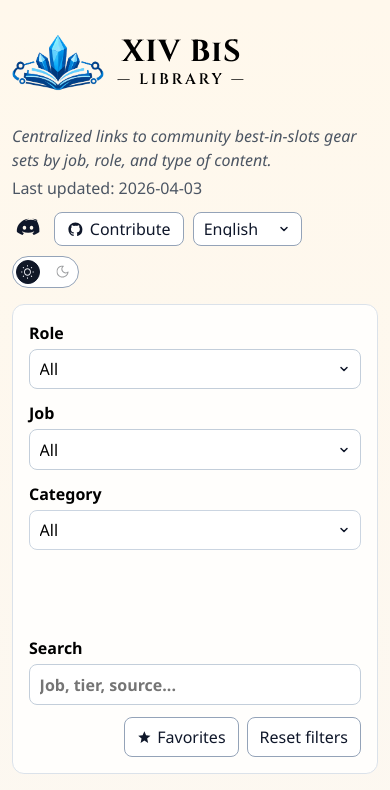
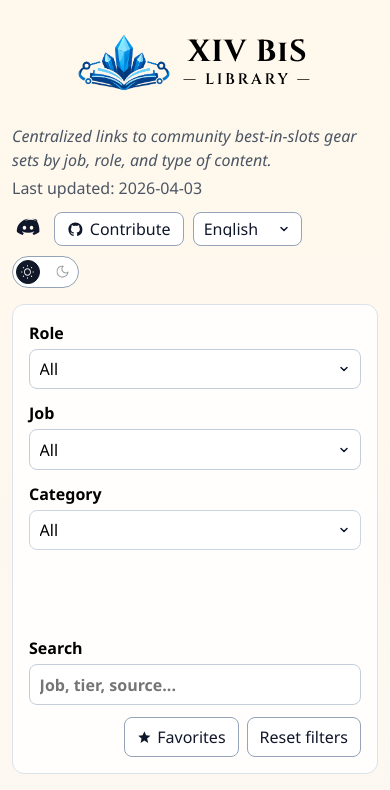
Before and after one commit to MelkyWay/xiv-bis-library, a Vue app: page / in a window 390 px wide. Shown: the top 790 px of the page. Built offline with nearby package versions, Linux system fonts and the light colour scheme.

Commit message:
fix(ui): center brand logo/title on mobile header

```diff
--- a/src/style.css
+++ b/src/style.css
@@ -1394,6 +1394,10 @@
     flex-direction: column;
   }
 
+  .brand-title {
+    align-self: center;
+  }
+
   .header-meta-row {
     align-items: flex-start;
     flex-direction: column;
```
